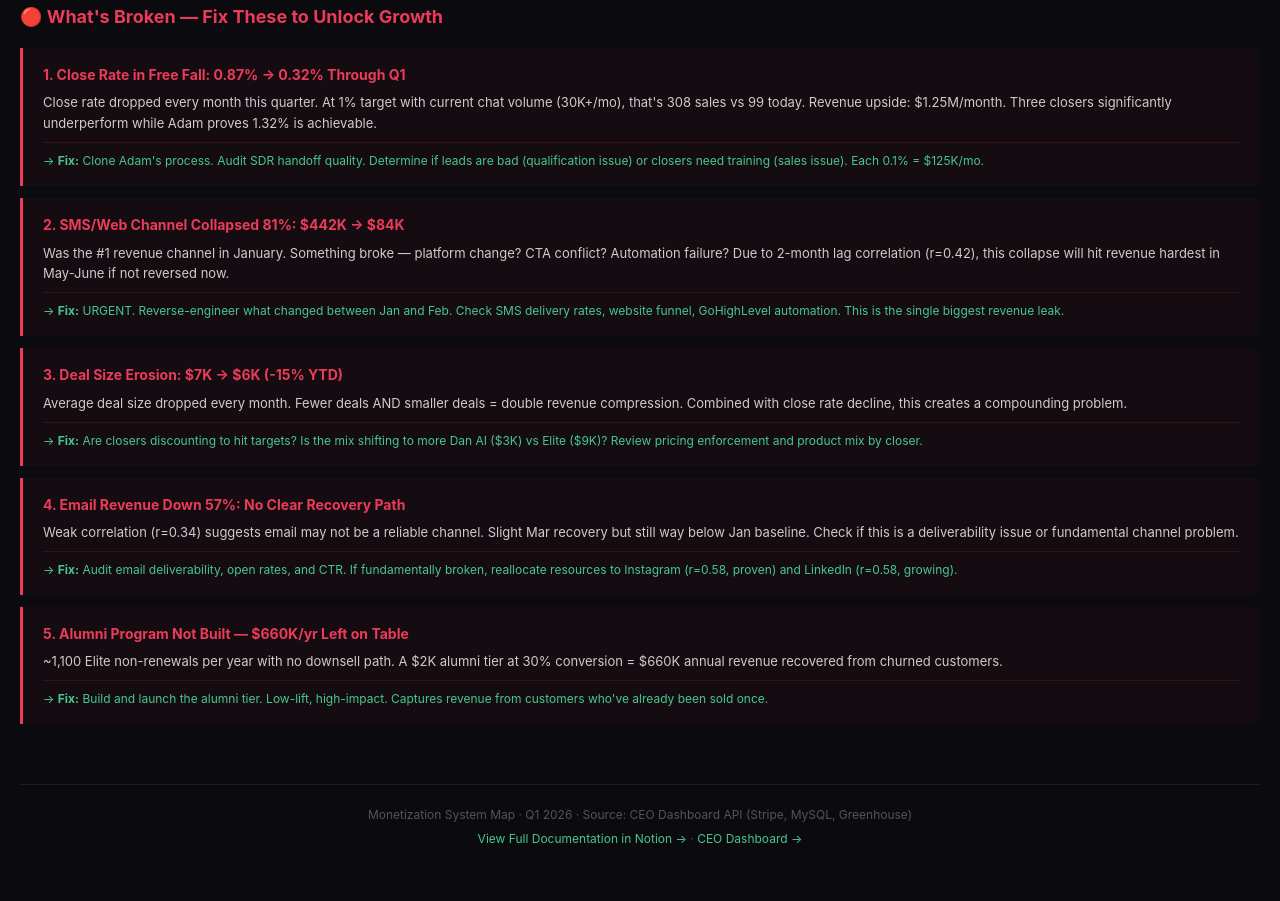
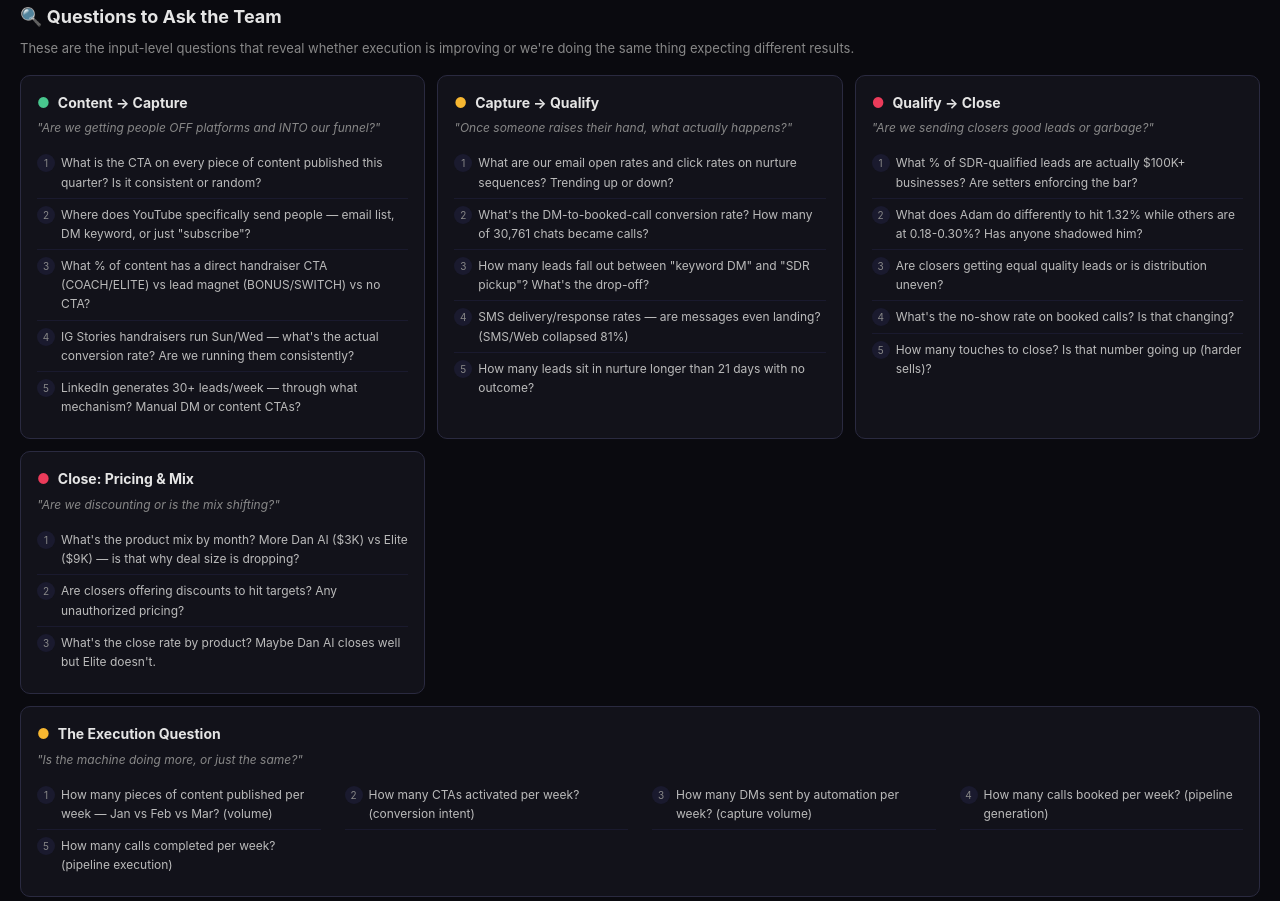
Before and after one commit to tod-hub/monetization-map, a plain HTML site: page index.html in a window 1280 px wide. Shown: the part 1250-2151 px from the top of the page. Drawn offline with Linux system fonts and the light colour scheme.

Commit message:
Add diagnostic questions section - input-level questions to ask the team

```diff
--- a/index.html
+++ b/index.html
@@ -201,6 +201,59 @@
     }
     .ch-card .ch-months span { flex: 1; background: #0f0f14; padding: 6px 8px; border-radius: 4px; text-align: center; }
     .ch-card .ch-corr { font-size: 11px; color: #888; margin-top: 8px; }
+
+    /* Diagnostic Questions */
+    .diagnostics { margin: 40px 0; }
+    .diagnostics > h2 { font-size: 18px; margin-bottom: 6px; }
+    .diagnostics > p { font-size: 13px; color: #888; margin-bottom: 16px; }
+    .diag-grid {
+      display: grid;
+      grid-template-columns: repeat(auto-fit, minmax(320px, 1fr));
+      gap: 12px;
+    }
+    .diag-card {
+      background: #12121a;
+      border: 1px solid #2a2a40;
+      border-radius: 10px;
+      padding: 16px;
+    }
+    .diag-card h4 {
+      font-size: 14px;
+      margin-bottom: 4px;
+      display: flex;
+      align-items: center;
+      gap: 8px;
+    }
+    .diag-card .diag-sub { font-size: 12px; color: #888; font-style: italic; margin-bottom: 10px; }
+    .diag-card ol {
+      list-style: none;
+      counter-reset: q;
+      padding: 0;
+    }
+    .diag-card ol li {
+      counter-increment: q;
+      font-size: 12px;
+      color: #bbb;
+      padding: 6px 0 6px 24px;
+      position: relative;
+      border-bottom: 1px solid #1a1a2e;
+    }
+    .diag-card ol li:last-child { border-bottom: none; }
+    .diag-card ol li::before {
+      content: counter(q);
+      position: absolute;
+      left: 0;
+      width: 18px;
+      height: 18px;
+      background: #1a1a2e;
+      border-radius: 50%;
+      display: flex;
+      align-items: center;
+      justify-content: center;
+      font-size: 10px;
+      color: #888;
+      top: 7px;
+    }
 
     /* Problems */
     .problems { margin: 40px 0; }
@@ -598,6 +651,73 @@
     </div>
   </section>
 
+  <!-- DIAGNOSTIC QUESTIONS -->
+  <section class="diagnostics">
+    <h2>🔍 Questions to Ask the Team</h2>
+    <p>These are the input-level questions that reveal whether execution is improving or we're doing the same thing expecting different results.</p>
+    <div class="diag-grid">
+
+      <div class="diag-card">
+        <h4><span style="color:#48c78e;">●</span> Content → Capture</h4>
+        <div class="diag-sub">"Are we getting people OFF platforms and INTO our funnel?"</div>
+        <ol>
+          <li>What is the CTA on every piece of content published this quarter? Is it consistent or random?</li>
+          <li>Where does YouTube specifically send people — email list, DM keyword, or just "subscribe"?</li>
+          <li>What % of content has a direct handraiser CTA (COACH/ELITE) vs lead magnet (BONUS/SWITCH) vs no CTA?</li>
+          <li>IG Stories handraisers run Sun/Wed — what's the actual conversion rate? Are we running them consistently?</li>
+          <li>LinkedIn generates 30+ leads/week — through what mechanism? Manual DM or content CTAs?</li>
+        </ol>
+      </div>
+
+      <div class="diag-card">
+        <h4><span style="color:#f7b731;">●</span> Capture → Qualify</h4>
+        <div class="diag-sub">"Once someone raises their hand, what actually happens?"</div>
+        <ol>
+          <li>What are our email open rates and click rates on nurture sequences? Trending up or down?</li>
+          <li>What's the DM-to-booked-call conversion rate? How many of 30,761 chats became calls?</li>
+          <li>How many leads fall out between "keyword DM" and "SDR pickup"? What's the drop-off?</li>
+          <li>SMS delivery/response rates — are messages even landing? (SMS/Web collapsed 81%)</li>
+          <li>How many leads sit in nurture longer than 21 days with no outcome?</li>
+        </ol>
+      </div>
+
+      <div class="diag-card">
+        <h4><span style="color:#eb3b5a;">●</span> Qualify → Close</h4>
+        <div class="diag-sub">"Are we sending closers good leads or garbage?"</div>
+        <ol>
+          <li>What % of SDR-qualified leads are actually $100K+ businesses? Are setters enforcing the bar?</li>
+          <li>What does Adam do differently to hit 1.32% while others are at 0.18-0.30%? Has anyone shadowed him?</li>
+          <li>Are closers getting equal quality leads or is distribution uneven?</li>
+          <li>What's the no-show rate on booked calls? Is that changing?</li>
+          <li>How many touches to close? Is that number going up (harder sells)?</li>
+        </ol>
+      </div>
+
+      <div class="diag-card">
+        <h4><span style="color:#eb3b5a;">●</span> Close: Pricing & Mix</h4>
+        <div class="diag-sub">"Are we discounting or is the mix shifting?"</div>
+        <ol>
+          <li>What's the product mix by month? More Dan AI ($3K) vs Elite ($9K) — is that why deal size is dropping?</li>
+          <li>Are closers offering discounts to hit targets? Any unauthorized pricing?</li>
+          <li>What's the close rate by product? Maybe Dan AI closes well but Elite doesn't.</li>
+        </ol>
+      </div>
+
+      <div class="diag-card" style="grid-column: 1 / -1;">
+        <h4><span style="color:#f7b731;">●</span> The Execution Question</h4>
+        <div class="diag-sub">"Is the machine doing more, or just the same?"</div>
+        <ol style="display:grid; grid-template-columns: repeat(auto-fit, minmax(280px, 1fr)); gap: 0 24px;">
+          <li>How many pieces of content published per week — Jan vs Feb vs Mar? (volume)</li>
+          <li>How many CTAs activated per week? (conversion intent)</li>
+          <li>How many DMs sent by automation per week? (capture volume)</li>
+          <li>How many calls booked per week? (pipeline generation)</li>
+          <li>How many calls completed per week? (pipeline execution)</li>
+        </ol>
+      </div>
+
+    </div>
+  </section>
+
   <!-- CRITICAL PROBLEMS -->
   <section class="problems">
     <h2>🔴 What's Broken — Fix These to Unlock Growth</h2>
```
